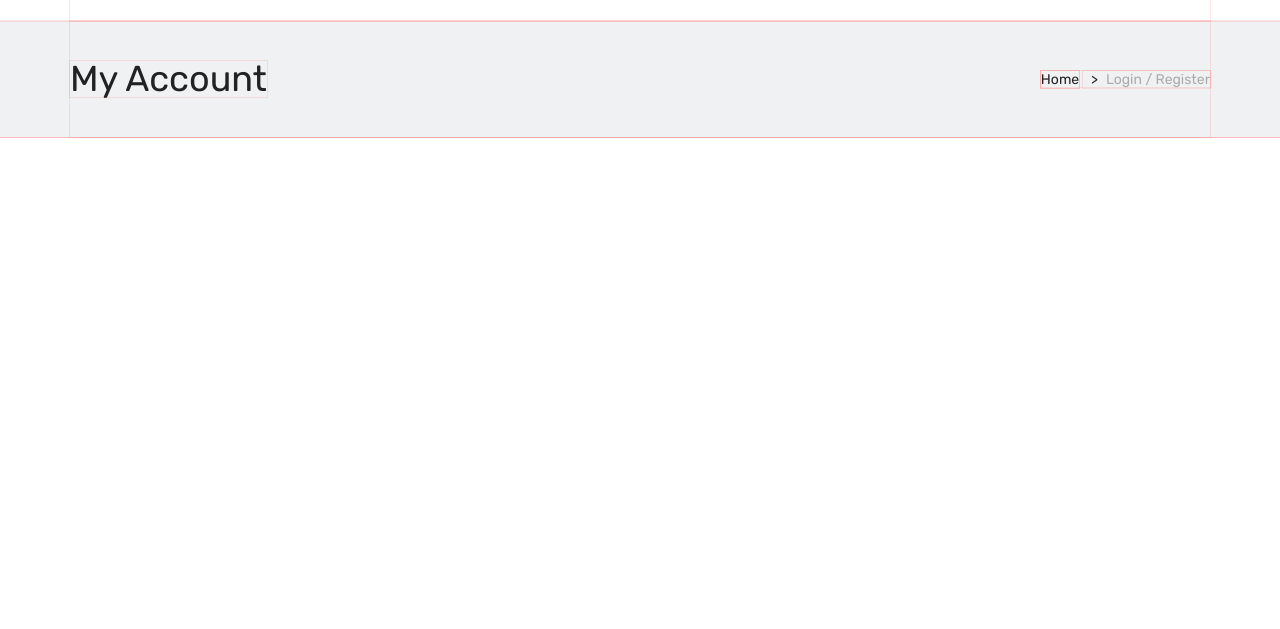
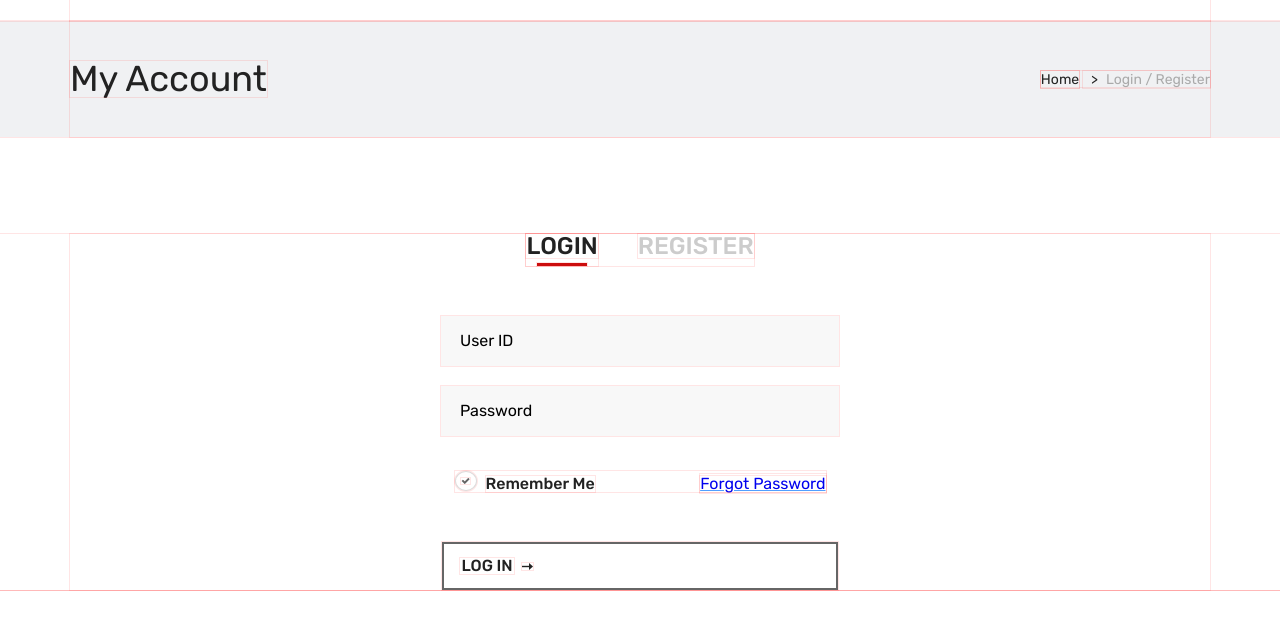
Before and after one commit to maxstepanyuk/storenix, a plain HTML site: page index-13-login.html in a window 1280 px wide. Shown: the part 89-718 px from the top of the page. Drawn offline with Linux system fonts and the light colour scheme.

Commit message:
added login form (prototype)

```diff
--- a/index-13-login.html
+++ b/index-13-login.html
@@ -16,6 +16,8 @@
     <link rel="stylesheet" type="text/css" href="./style/global.css">
     <link rel="stylesheet" type="text/css" href="./style/header.css">
     <link rel="stylesheet" type="text/css" href="./style/breadcrum.css">
+    <link rel="stylesheet" type="text/css" href="./style/breadcrum.css">
+    <link rel="stylesheet" type="text/css" href="./style/form.css">
     <link rel="stylesheet" type="text/css" href="./style/test.css">
 </head>
 
@@ -54,6 +56,38 @@
             </ul>
         </div>
     </div>
+
+    <!-- !!! -->
+
+    <div class="section form-section">
+        <div class="login-form">
+            <div class="row-3 group">
+                <div class="col-4">
+                    <p class="login">login</p>
+                    <div class="base"></div>
+                </div>
+                <p class="register">register</p>
+            </div>
+            <div class="base-holder">
+                User ID
+            </div>
+            <div class="base-holder-2">
+                Password
+            </div>
+            <div class="row-5 group">
+                <div class="circle-holder">
+                    <img class="icon-4" src="img/icons/icon_23.png" alt="" width="9" height="6" title="">
+                </div>
+                <p class="text-5">Remember Me</p>
+                <p class="text-6"><a href="#">Forgot Password</a></p>
+            </div>
+            <div class="row-2 group">
+                <p class="text-7">log in</p>
+                <img class="arrow" src="img/icons/arrow.png" alt="" width="11" height="7">
+            </div>
+        </div>
+    </div>
+
 </body>
 
 </html>
--- /dev/null
+++ b/style/form.css
@@ -0,0 +1,163 @@
+.form-section *,
+.form-section *:after,
+.form-section *:before {
+    -webkit-box-sizing: inherit;
+    -moz-box-sizing: inherit;
+    box-sizing: inherit;
+}
+
+.login-form {
+    margin: 97px auto 0;
+    position: relative;
+    width: 1140px;
+}
+
+.row-3 {
+    -webkit-box-align: center;
+    -webkit-align-items: center;
+    -moz-box-align: center;
+    align-items: center;
+    display: table;
+    -webkit-box-pack: center;
+    -webkit-justify-content: center;
+    -moz-box-pack: center;
+    justify-content: center;
+    margin: 0 auto;
+    position: relative;
+}
+
+.group:before,
+.group:after {
+    content: " ";
+    display: table;
+}
+
+.group:after {
+    clear: both;
+}
+
+.group {
+    zoom: 1;
+    /* ie 6/7 */
+}
+
+.col-4 {
+    display: inline-block;
+}
+
+.login {
+    color: #222222;
+    font-size: 1.5rem;
+    /* 24px / 16px = 1.5rem */
+    font-weight: 500;
+    text-align: center;
+    text-transform: uppercase;
+}
+
+.base {
+    height: 3px;
+    margin: 5px auto 0;
+    width: 50px;
+    background: #cc0d0d;
+}
+
+.register {
+    display: inline-block;
+    margin: 0 0 0 40px;
+    color: #cccccc;
+    font-size: 1.5rem;
+    /* 24px / 16px = 1.5rem */
+    font-weight: 500;
+    text-align: center;
+    text-transform: uppercase;
+}
+
+.base-holder {
+    margin: 50px auto 0;
+    min-height: 50px;
+    padding: 0 19px;
+    width: 360px;
+    background: #f8f8f8;
+    line-height: 50px;
+}
+
+.base-holder-2 {
+    margin: 20px auto 0;
+    min-height: 50px;
+    padding: 0 19px;
+    width: 360px;
+    background: #f8f8f8;
+    line-height: 50px;
+}
+
+.row-5 {
+    margin: 35px auto 0;
+    position: relative;
+    width: 371px;
+}
+
+.circle-holder {
+    float: left;
+    padding: 6px 0;
+    position: relative;
+    width: 20px;
+    border: 1px solid #dddddd;
+    /*stroke*/
+    -webkit-border-radius: 50%;
+    -moz-border-radius: 50%;
+    border-radius: 50%;
+    background: #ffffff;
+    -moz-background-clip: padding;
+    -webkit-background-clip: padding-box;
+    background-clip: padding-box;
+    /*Will not allow bg color to leak outside borders*/
+}
+
+.icon-4 {
+    display: block;
+    margin: 0 auto;
+}
+
+.text-5 {
+    float: left;
+    margin: 5px 0 0 9px;
+    color: #222222;
+    font-weight: 500;
+}
+
+.text-6 {
+    float: right;
+    margin: 5px 0 0;
+    color: #519fff;
+    text-decoration: underline;
+}
+
+.row-2 {
+    margin: 50px auto 0;
+    /* min-height: 56px; */
+    padding: 14px 16px;
+    /* position: relative; */
+    width: 360px;
+    border: 2px solid #666666;
+    background: #ffffff;
+    -moz-background-clip: padding;
+    -webkit-background-clip: padding-box;
+    background-clip: padding-box;
+}
+
+.text-7 {
+    float: left;
+    margin: 0 8px 0 0;
+    width: 54px;
+    color: #222222;
+    font-size: 1rem;
+    /* 16px / 16px = 1rem */
+    font-weight: 500;
+    text-align: center;
+    text-transform: uppercase;
+}
+
+.arrow {
+    float: left;
+    margin: 5px 0 0;
+}
```
Also changed, not shown: img/icons/arrow.png (added), img/icons/icon_23.png (added).
